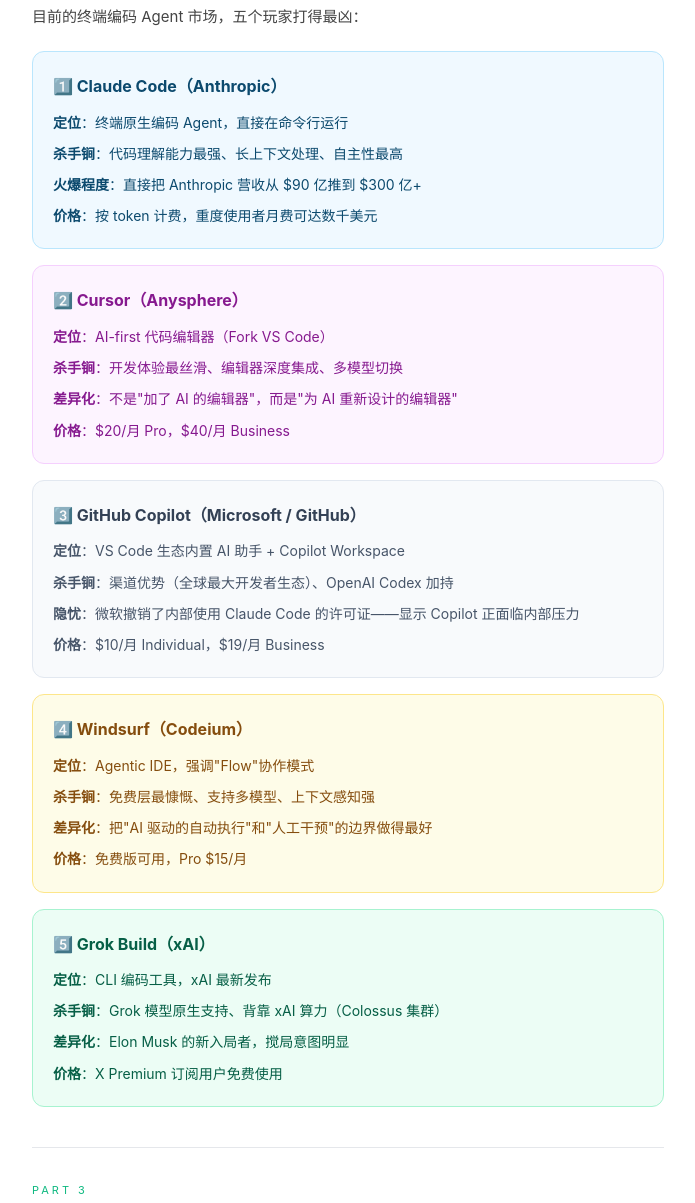
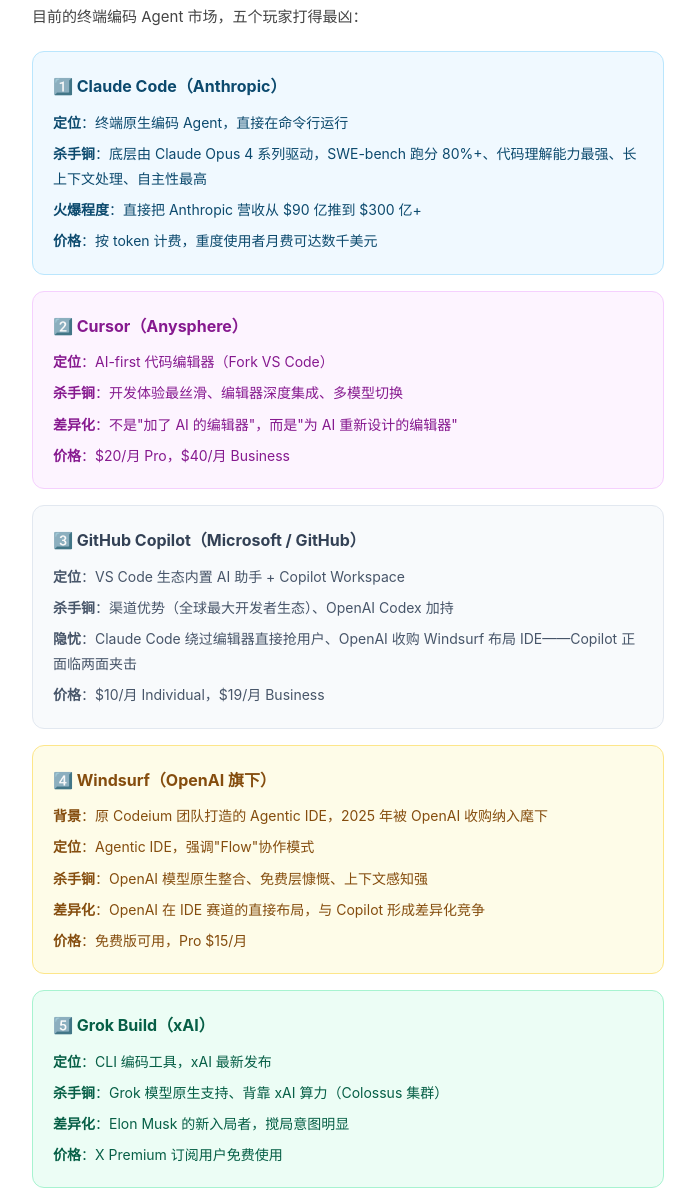
Before and after one commit to guangyang1206/ai-articles, a plain HTML site: page content/2026-05-17_ai-coding-agent-war/wechat-article-mp.html in a window 1280 px wide. Shown: the part 1557-2760 px from the top of the page, without its empty margins (292-987 px from the left). Drawn offline with Linux system fonts and the light colour scheme.

Commit message:
fix: correct Windsurf ownership (OpenAI, not Codeium), remove unverified MS Claude Code ban, add model specs & billing context

```diff
--- a/content/2026-05-17_ai-coding-agent-war/wechat-article-mp.html
+++ b/content/2026-05-17_ai-coding-agent-war/wechat-article-mp.html
@@ -121,7 +121,7 @@
   <section style="padding:20px;border-radius:12px;background-color:#f0f9ff;border:1px solid #bae6fd;margin:0 0 16px 0">
     <p style="font-size:16px;color:#0c4a6e;font-weight:700;margin:0 0 8px 0">1️⃣ Claude Code（Anthropic）</p>
     <p style="font-size:14px;color:#0c4a6e;line-height:1.8;margin:0 0 6px 0"><strong>定位</strong>：终端原生编码 Agent，直接在命令行运行</p>
-    <p style="font-size:14px;color:#0c4a6e;line-height:1.8;margin:0 0 6px 0"><strong>杀手锏</strong>：代码理解能力最强、长上下文处理、自主性最高</p>
+    <p style="font-size:14px;color:#0c4a6e;line-height:1.8;margin:0 0 6px 0"><strong>杀手锏</strong>：底层由 Claude Opus 4 系列驱动，SWE-bench 跑分 80%+、代码理解能力最强、长上下文处理、自主性最高</p>
     <p style="font-size:14px;color:#0c4a6e;line-height:1.8;margin:0 0 6px 0"><strong>火爆程度</strong>：直接把 Anthropic 营收从 $90 亿推到 $300 亿+</p>
     <p style="font-size:14px;color:#0c4a6e;line-height:1.8;margin:0"><strong>价格</strong>：按 token 计费，重度使用者月费可达数千美元</p>
   </section>
@@ -140,16 +140,17 @@
     <p style="font-size:16px;color:#334155;font-weight:700;margin:0 0 8px 0">3️⃣ GitHub Copilot（Microsoft / GitHub）</p>
     <p style="font-size:14px;color:#475569;line-height:1.8;margin:0 0 6px 0"><strong>定位</strong>：VS Code 生态内置 AI 助手 + Copilot Workspace</p>
     <p style="font-size:14px;color:#475569;line-height:1.8;margin:0 0 6px 0"><strong>杀手锏</strong>：渠道优势（全球最大开发者生态）、OpenAI Codex 加持</p>
-    <p style="font-size:14px;color:#475569;line-height:1.8;margin:0 0 6px 0"><strong>隐忧</strong>：微软撤销了内部使用 Claude Code 的许可证——显示 Copilot 正面临内部压力</p>
+    <p style="font-size:14px;color:#475569;line-height:1.8;margin:0 0 6px 0"><strong>隐忧</strong>：Claude Code 绕过编辑器直接抢用户、OpenAI 收购 Windsurf 布局 IDE——Copilot 正面临两面夹击</p>
     <p style="font-size:14px;color:#475569;line-height:1.8;margin:0"><strong>价格</strong>：$10/月 Individual，$19/月 Business</p>
   </section>
 
   <!-- Windsurf -->
   <section style="padding:20px;border-radius:12px;background-color:#fefce8;border:1px solid #fde68a;margin:0 0 16px 0">
-    <p style="font-size:16px;color:#854d0e;font-weight:700;margin:0 0 8px 0">4️⃣ Windsurf（Codeium）</p>
+    <p style="font-size:16px;color:#854d0e;font-weight:700;margin:0 0 8px 0">4️⃣ Windsurf（OpenAI 旗下）</p>
+    <p style="font-size:14px;color:#854d0e;line-height:1.8;margin:0 0 6px 0"><strong>背景</strong>：原 Codeium 团队打造的 Agentic IDE，2025 年被 OpenAI 收购纳入麾下</p>
     <p style="font-size:14px;color:#854d0e;line-height:1.8;margin:0 0 6px 0"><strong>定位</strong>：Agentic IDE，强调"Flow"协作模式</p>
-    <p style="font-size:14px;color:#854d0e;line-height:1.8;margin:0 0 6px 0"><strong>杀手锏</strong>：免费层最慷慨、支持多模型、上下文感知强</p>
-    <p style="font-size:14px;color:#854d0e;line-height:1.8;margin:0 0 6px 0"><strong>差异化</strong>：把"AI 驱动的自动执行"和"人工干预"的边界做得最好</p>
+    <p style="font-size:14px;color:#854d0e;line-height:1.8;margin:0 0 6px 0"><strong>杀手锏</strong>：OpenAI 模型原生整合、免费层慷慨、上下文感知强</p>
+    <p style="font-size:14px;color:#854d0e;line-height:1.8;margin:0 0 6px 0"><strong>差异化</strong>：OpenAI 在 IDE 赛道的直接布局，与 Copilot 形成差异化竞争</p>
     <p style="font-size:14px;color:#854d0e;line-height:1.8;margin:0"><strong>价格</strong>：免费版可用，Pro $15/月</p>
   </section>
 
@@ -185,7 +186,7 @@
 
   <p style="font-size:15px;color:#444444;line-height:1.9;margin:0 0 16px 0"><strong style="color:#111111">2. "渠道"成了新护城河</strong></p>
 
-  <p style="font-size:15px;color:#444444;line-height:1.9;margin:0 0 12px 0">微软为什么撤销内部的 Claude Code 许可证？因为它意识到<strong style="color:#111111">谁控制了开发者的日常工作入口，谁就控制了 AI 编码的分发渠道</strong>。</p>
+  <p style="font-size:15px;color:#444444;line-height:1.9;margin:0 0 12px 0">微软为什么急着强化 Copilot 的能力？因为它意识到<strong style="color:#111111">谁控制了开发者的日常工作入口，谁就控制了 AI 编码的分发渠道</strong>。Claude Code 绕过了编辑器直接抢用户，OpenAI 收购 Windsurf 在 IDE 赛道插了一面旗——Copilot 的渠道优势正在被两面包抄。</p>
 
   <p style="font-size:15px;color:#444444;line-height:1.9;margin:0 0 6px 0">• GitHub 有全球最大的代码托管平台 → Copilot 的渠道优势</p>
   <p style="font-size:15px;color:#444444;line-height:1.9;margin:0 0 6px 0">• VS Code 有全球最大的编辑器市占率 → 微软的生态壁垒</p>
@@ -212,7 +213,7 @@
   <!-- 问题 1 -->
   <section style="padding:20px;border-radius:12px;background-color:#fef2f2;border:1px solid #fecaca;margin:0 0 16px 0">
     <p style="font-size:15px;color:#991b1b;font-weight:700;margin:0 0 8px 0">🔥 烧钱速度超出预期</p>
-    <p style="font-size:14px;color:#7f1d1d;line-height:1.8;margin:0">Uber 4 个月花完全年预算不是因为管理失控，而是因为 Claude Code 的 token 消耗量太惊人了。一个复杂任务可能消耗数万个 token，乘以整个工程团队的使用量，成本飞快增长。</p>
+    <p style="font-size:14px;color:#7f1d1d;line-height:1.8;margin:0">Uber 4 个月花完全年预算不是因为管理失控，而是多重因素叠加：Claude Code 的 token 消耗量本身就很惊人（一个复杂任务可能消耗数万个 token），再加上 Anthropic 在 2026 年初调整了企业版计费模式——转向强依赖 Token 消耗的混合计费，且重度使用者的折扣大幅缩减。乘以整个工程团队的使用量，成本曲线陡峭到超出所有人预期。</p>
   </section>
 
   <!-- 问题 2 -->
```
